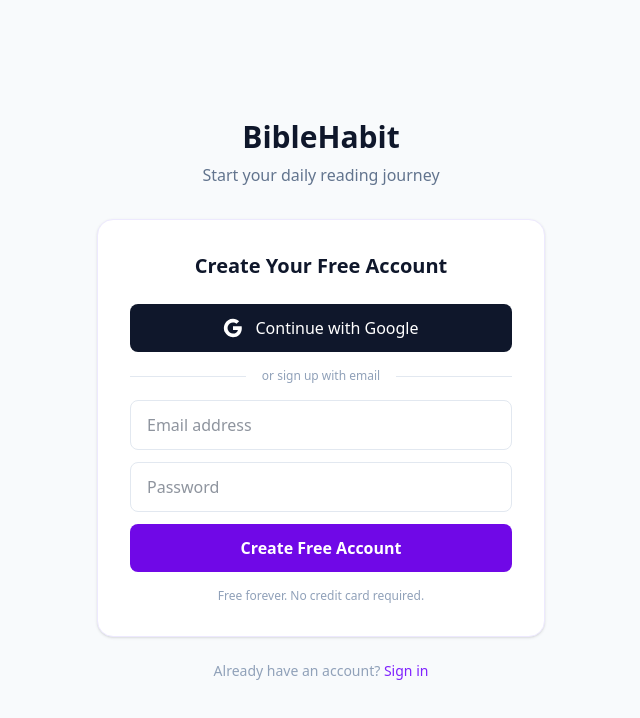
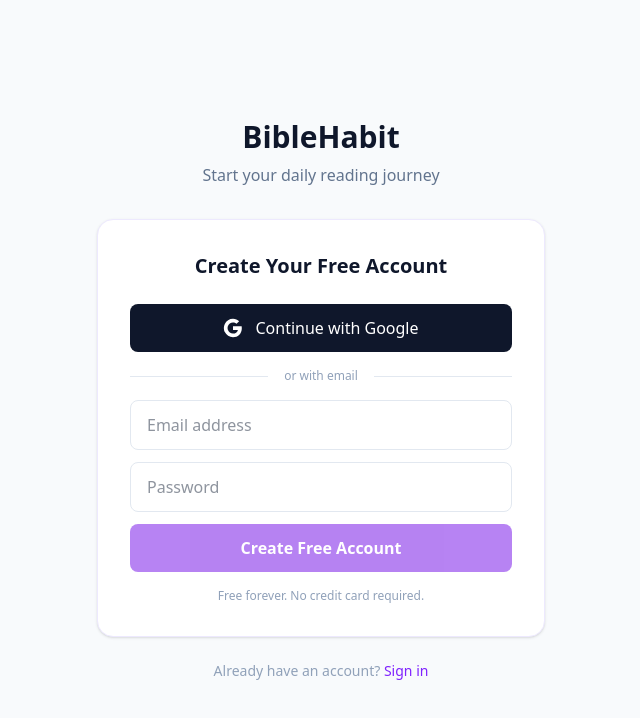
Before and after one commit to forrestwebber/biblehabit, a Next.js app: page /login in a window 1280 px wide. Shown: the top 718 px of the page, without its empty margins (319-959 px from the left). Built offline with nearby package versions, Linux system fonts and the light colour scheme; no server answers.

Commit message:
feat: working login with Supabase auth (email + Google), toggle signup/signin

```diff
--- a/src/app/login/page.tsx
+++ b/src/app/login/page.tsx
@@ -1,6 +1,44 @@
-import Link from "next/link"
+"use client";
+import { useState } from "react";
+import { createClient } from "@supabase/supabase-js";
+
+const supabase = createClient(
+  process.env.NEXT_PUBLIC_SUPABASE_URL!,
+  process.env.NEXT_PUBLIC_SUPABASE_ANON_KEY!
+);
 
 export default function LoginPage() {
+  const [email, setEmail] = useState("");
+  const [password, setPassword] = useState("");
+  const [mode, setMode] = useState<"signup" | "signin">("signup");
+  const [loading, setLoading] = useState(false);
+  const [message, setMessage] = useState("");
+
+  const handleGoogle = async () => {
+    setLoading(true);
+    const { error } = await supabase.auth.signInWithOAuth({
+      provider: "google",
+      options: { redirectTo: `${window.location.origin}/` },
+    });
+    if (error) setMessage(error.message);
+    setLoading(false);
+  };
+
+  const handleEmail = async () => {
+    setLoading(true);
+    setMessage("");
+    if (mode === "signup") {
+      const { error } = await supabase.auth.signUp({ email, password });
+      if (error) setMessage(error.message);
+      else setMessage("Check your email for a confirmation link!");
+    } else {
+      const { error } = await supabase.auth.signInWithPassword({ email, password });
+      if (error) setMessage(error.message);
+      else window.location.href = "/";
+    }
+    setLoading(false);
+  };
+
   return (
     <div className="min-h-screen bg-slate-50 flex items-center justify-center p-4">
       <div className="w-full max-w-md">
@@ -10,31 +48,63 @@
         </div>
 
         <div className="bg-white rounded-2xl shadow-sm border border-violet-100 p-8">
-          <h2 className="text-xl font-bold text-slate-900 mb-6 text-center">Create Your Free Account</h2>
+          <h2 className="text-xl font-bold text-slate-900 mb-6 text-center">
+            {mode === "signup" ? "Create Your Free Account" : "Welcome Back"}
+          </h2>
 
           <div className="space-y-3">
-            <button className="w-full flex items-center justify-center gap-3 bg-slate-900 text-white py-3 px-4 rounded-lg hover:bg-slate-800 transition font-medium">
+            <button
+              onClick={handleGoogle}
+              disabled={loading}
+              className="w-full flex items-center justify-center gap-3 bg-slate-900 text-white py-3 px-4 rounded-lg hover:bg-slate-800 transition font-medium disabled:opacity-50"
+            >
               <svg className="h-5 w-5" viewBox="0 0 24 24"><path fill="currentColor" d="M22.56 12.25c0-.78-.07-1.53-.2-2.25H12v4.26h5.92a5.06 5.06 0 0 1-2.2 3.32v2.77h3.57c2.08-1.92 3.28-4.74 3.28-8.1z"/><path fill="currentColor" d="M12 23c2.97 0 5.46-.98 7.28-2.66l-3.57-2.77c-.98.66-2.23 1.06-3.71 1.06-2.86 0-5.29-1.93-6.16-4.53H2.18v2.84C3.99 20.53 7.7 23 12 23z"/><path fill="currentColor" d="M5.84 14.09c-.22-.66-.35-1.36-.35-2.09s.13-1.43.35-2.09V7.07H2.18C1.43 8.55 1 10.22 1 12s.43 3.45 1.18 4.93l2.85-2.22.81-.62z"/><path fill="currentColor" d="M12 5.38c1.62 0 3.06.56 4.21 1.64l3.15-3.15C17.45 2.09 14.97 1 12 1 7.7 1 3.99 3.47 2.18 7.07l3.66 2.84c.87-2.6 3.3-4.53 6.16-4.53z"/></svg>
               Continue with Google
             </button>
 
             <div className="relative my-4">
               <div className="absolute inset-0 flex items-center"><div className="w-full border-t border-slate-200"></div></div>
-              <div className="relative flex justify-center text-xs"><span className="bg-white px-4 text-slate-400">or sign up with email</span></div>
+              <div className="relative flex justify-center text-xs"><span className="bg-white px-4 text-slate-400">or with email</span></div>
             </div>
 
-            <input type="email" placeholder="Email address" className="w-full px-4 py-3 border border-slate-200 rounded-lg focus:outline-none focus:ring-2 focus:ring-violet-500 text-slate-800" />
-            <input type="password" placeholder="Password" className="w-full px-4 py-3 border border-slate-200 rounded-lg focus:outline-none focus:ring-2 focus:ring-violet-500 text-slate-800" />
-            <button className="w-full bg-violet-700 text-white py-3 px-4 rounded-lg hover:bg-violet-800 transition font-semibold">
-              Create Free Account
+            <input
+              type="email"
+              placeholder="Email address"
+              value={email}
+              onChange={(e) => setEmail(e.target.value)}
+              className="w-full px-4 py-3 border border-slate-200 rounded-lg focus:outline-none focus:ring-2 focus:ring-violet-500 text-slate-800"
+            />
+            <input
+              type="password"
+              placeholder="Password"
+              value={password}
+              onChange={(e) => setPassword(e.target.value)}
+              className="w-full px-4 py-3 border border-slate-200 rounded-lg focus:outline-none focus:ring-2 focus:ring-violet-500 text-slate-800"
+            />
+            <button
+              onClick={handleEmail}
+              disabled={loading || !email || !password}
+              className="w-full bg-violet-700 text-white py-3 px-4 rounded-lg hover:bg-violet-800 transition font-semibold disabled:opacity-50"
+            >
+              {loading ? "..." : mode === "signup" ? "Create Free Account" : "Sign In"}
             </button>
+
+            {message && (
+              <p className={`text-sm text-center ${message.includes("Check your email") ? "text-green-600" : "text-red-500"}`}>
+                {message}
+              </p>
+            )}
           </div>
 
           <p className="text-xs text-slate-400 text-center mt-4">Free forever. No credit card required.</p>
         </div>
 
         <p className="text-center text-sm text-slate-400 mt-6">
-          Already have an account? <a href="/login" className="text-violet-600 hover:text-violet-800 font-medium">Sign in</a>
+          {mode === "signup" ? (
+            <>Already have an account? <button onClick={() => setMode("signin")} className="text-violet-600 hover:text-violet-800 font-medium">Sign in</button></>
+          ) : (
+            <>Need an account? <button onClick={() => setMode("signup")} className="text-violet-600 hover:text-violet-800 font-medium">Create one free</button></>
+          )}
         </p>
       </div>
     </div>
```
